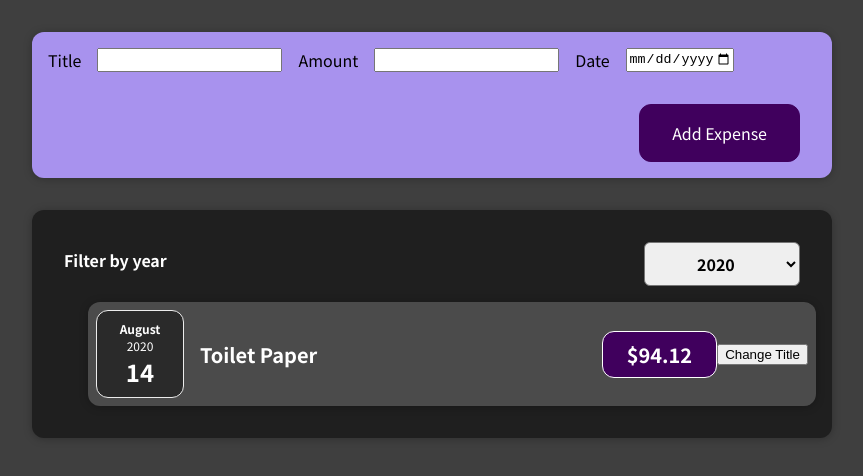
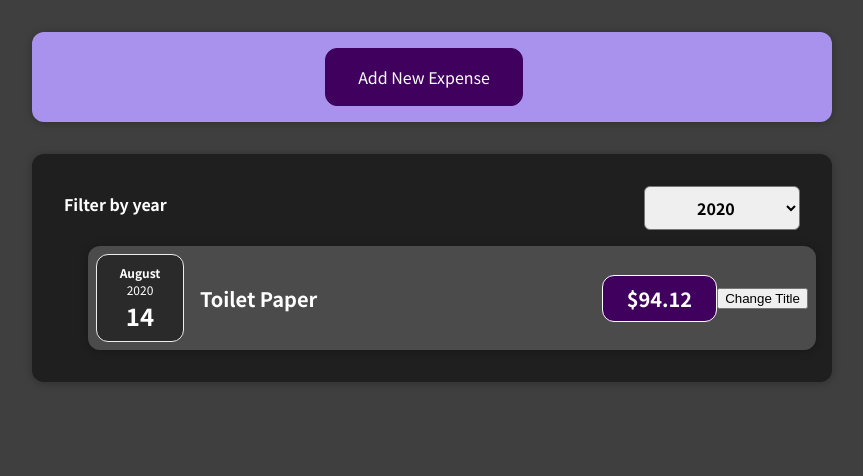
Before and after one commit to ma1379/React_Intro_Activity, a React (Create React App) app in the folder 01-starting-setup/01-starting-setup/: page / in a window 1280 px wide. Shown: the top 476 px of the page, without its empty margins (208-1071 px from the left). Built offline with nearby package versions, Linux system fonts and the light colour scheme.

Commit message:
Individual Activity

```diff
--- a/01-starting-setup/01-starting-setup/src/components/newExpense/ExpenseForm.js
+++ b/01-starting-setup/01-starting-setup/src/components/newExpense/ExpenseForm.js
@@ -49,6 +49,7 @@
       </div>
 
       <div className="new-expense__actions">
+        <button type="button" onClick={props.onCancel}>Cancel</button>
         <button type="submit">Add Expense</button>
       </div>
     </form>
--- a/01-starting-setup/01-starting-setup/src/components/newExpense/NewExpense.js
+++ b/01-starting-setup/01-starting-setup/src/components/newExpense/NewExpense.js
@@ -1,18 +1,27 @@
-import React from 'react';
+import React, {useState} from 'react';
 import './NewExpense.css';
 import ExpenseForm from './ExpenseForm.js';
 
 function NewExpense(props) {
+    const [isEditing, setIsEditing] = useState(false);
     function saveExpenseDataHandler(enteredExpenseData) {
         const expenseData = {
             ...enteredExpenseData,
             id: Math.random().toString()
         };
         props.onAddExpense(expenseData);
+        setIsEditing(false);
+    }
+    function startEditingHandler() {
+        setIsEditing(true);
+    }
+    function stopEditingHandler() {
+        setIsEditing(false);
     }
     return(
         <div className='new-expense'>
-            <ExpenseForm onSaveExpenseData={saveExpenseDataHandler}></ExpenseForm>
+            {isEditing===false && <button onClick={startEditingHandler}>Add New Expense</button>}
+            {isEditing===true && <ExpenseForm onSaveExpenseData={saveExpenseDataHandler} onCancel={stopEditingHandler}></ExpenseForm>}
         </div>
     );
 }
```
Also changed, not shown: 1 other file (tests, documents, lock files or other folders).
